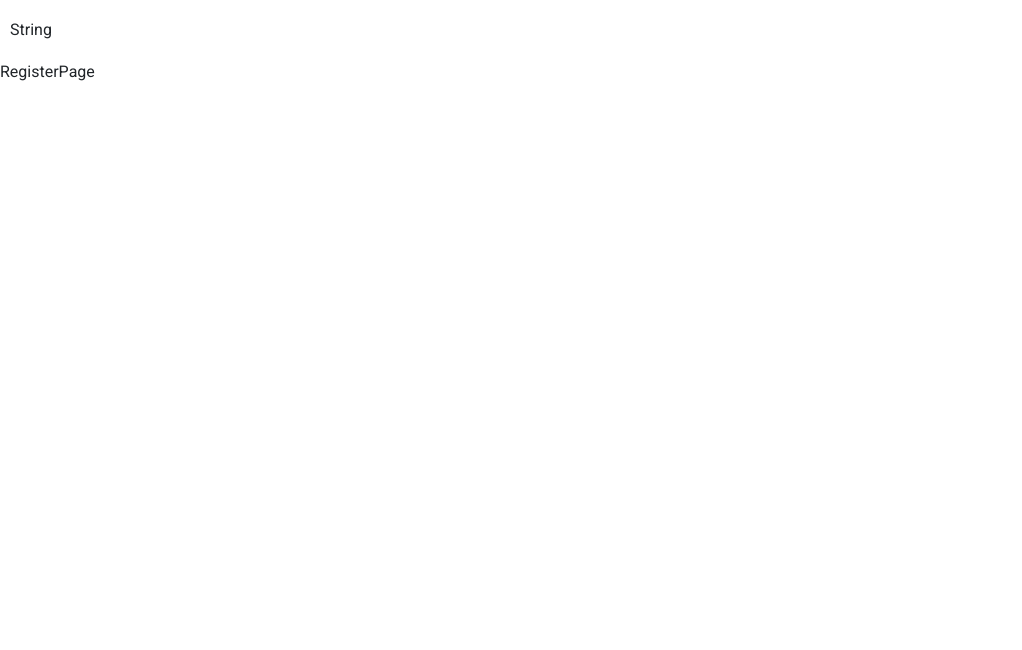
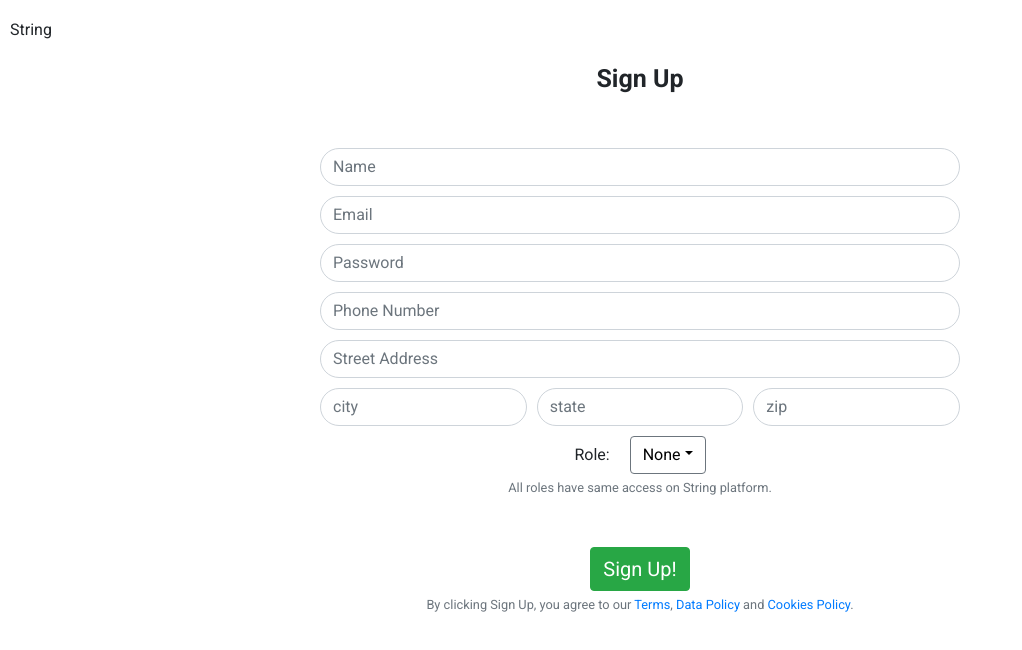
Before and after one commit to xo28122000/StringApp, a React (Create React App) app in the folder application/app/frontend/: page /register in a window 1280 px wide. Shown: the top 650 px of the page, without its empty margins (0-1022 px from the left). Built offline with nearby package versions, Linux system fonts and the light colour scheme.

Commit message:
registerPage done!

```diff
--- a/application/app/frontend/src/screens/Register.js
+++ b/application/app/frontend/src/screens/Register.js
@@ -1,7 +1,172 @@
-import React from "react";
+import React, { useState } from "react";
+
+import {
+  Button,
+  Col,
+  Form,
+  FormGroup,
+  Label,
+  Input,
+  FormText,
+  Modal,
+  ModalHeader,
+  ModalBody,
+  Dropdown,
+  DropdownToggle,
+  DropdownMenu,
+  DropdownItem,
+  CustomInput
+} from "reactstrap";
+
+import { Link } from "react-router-dom";
 
 const RegisterPage = () => {
-  return <div>RegisterPage</div>;
+  const roleOptions = ["None", "Musician", "Band Manager", "Enthusiast"];
+  const [roleDDOpen, setRoleDDOpen] = useState(false);
+  const toggleRoleDDOpen = () => setRoleDDOpen(!roleDDOpen);
+  const [regType, setRegType] = useState("None");
+
+  return (
+    <div
+      style={{
+        display: "flex",
+        flexDirection: "column",
+        alignItems: "center",
+        justifyContent: "center"
+      }}
+    >
+      <div style={{ fontSize: 25, fontWeight: 600 }}>Sign Up</div>
+      <div
+        style={{
+          marginTop: 40,
+          marginBottom: 40,
+          textAlign: "center"
+        }}
+      >
+        <div style={{ margin: 10, width: "50vw", minWidth: 300 }}>
+          <Input
+            style={{ borderRadius: 25 }}
+            id="registerName"
+            placeholder="Name"
+          />
+        </div>
+        <div style={{ margin: 10, width: "50vw", minWidth: 300 }}>
+          <Input
+            style={{ borderRadius: 25 }}
+            type="email"
+            id="registerEmail"
+            placeholder="Email"
+          />
+        </div>
+        <div style={{ margin: 10, width: "50vw", minWidth: 300 }}>
+          <Input
+            style={{ borderRadius: 25 }}
+            type="password"
+            id="registerPassword"
+            placeholder="Password"
+          />
+        </div>
+        <div style={{ margin: 10, width: "50vw", minWidth: 300 }}>
+          <Input
+            style={{ borderRadius: 25 }}
+            type="tel"
+            id="registerPhoneNumber"
+            placeholder="Phone Number"
+          />
+        </div>
+        <div style={{ margin: 10, width: "50vw", minWidth: 300 }}>
+          <Input
+            style={{ borderRadius: 25 }}
+            id="registerStreetAddress"
+            placeholder="Street Address"
+          />
+        </div>
+        <div style={{ margin: 10, width: "50vw", minWidth: 300 }}>
+          <div style={{ display: "flex" }}>
+            <Input
+              id="registerCity"
+              placeholder="city"
+              style={{
+                borderRadius: 25,
+                marginRight: 10
+              }}
+            />
+
+            <Input
+              id="registerState"
+              placeholder="state"
+              style={{
+                borderRadius: 25,
+                marginRight: 10
+              }}
+            />
+
+            <Input
+              id="registerZip"
+              placeholder="zip"
+              style={{
+                borderRadius: 25
+              }}
+            />
+          </div>
+        </div>
+        <div style={{ margin: 10 }}>
+          <div
+            style={{
+              display: "flex",
+              alignItems: "center",
+              justifyContent: "center"
+            }}
+          >
+            Role:
+            <Dropdown
+              isOpen={roleDDOpen}
+              toggle={toggleRoleDDOpen}
+              style={{ marginLeft: 20 }}
+            >
+              <DropdownToggle
+                caret
+                style={{ backgroundColor: "#ffffff", color: "#000000" }}
+              >
+                {regType ? regType : "All"}
+              </DropdownToggle>
+              <DropdownMenu>
+                {roleOptions.map(genreOption => (
+                  <DropdownItem
+                    onClick={() => {
+                      setRegType(genreOption === "All" ? null : genreOption);
+                    }}
+                  >
+                    {genreOption}
+                  </DropdownItem>
+                ))}
+              </DropdownMenu>
+            </Dropdown>
+          </div>
+          <div>
+            <FormText color="muted">
+              All roles have same access on String platform.
+            </FormText>
+          </div>
+        </div>
+      </div>
+      <div
+        style={{
+          display: "flex",
+          flexDirection: "column",
+          alignItems: "center"
+        }}
+      >
+        <Button color="success" style={{ fontSize: 20 }}>
+          Sign Up!
+        </Button>
+        <FormText color="muted">
+          By clicking Sign Up, you agree to our <Link>Terms</Link>,{" "}
+          <Link>Data Policy</Link> and <Link>Cookies Policy</Link>.
+        </FormText>
+      </div>
+    </div>
+  );
 };
 
 export default RegisterPage;
```
